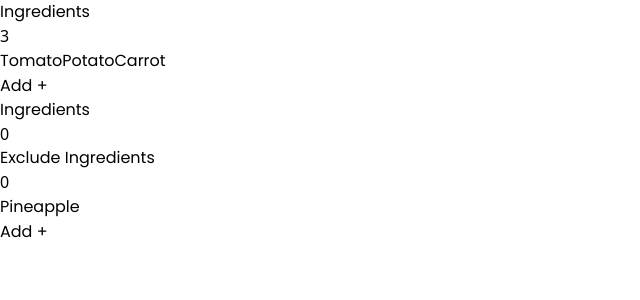
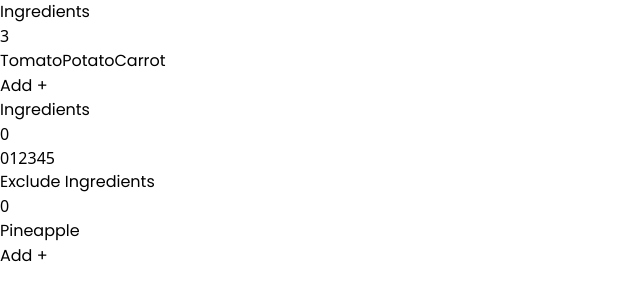
Before and after one commit to Riiduu/What-to-eat-app, a React (Vite) app in the folder what-to-eat-web/: page /search in a window 1280 px wide. Shown: the top 300 px of the page, without its empty margins (0-640 px from the left). Built offline with nearby package versions, Linux system fonts and the light colour scheme; a web font is replaced by a local one.

Commit message:
Some more functionality. Why do I even bother at this point?

```diff
--- a/what-to-eat-web/src/screens/SearchScreen.tsx
+++ b/what-to-eat-web/src/screens/SearchScreen.tsx
@@ -2,18 +2,21 @@ import { useRef, useState, useEffect } from "react";
 
 const SearchScreen = () => {
 
+    /////////// LISTS / Info
     // Holds the selected ingredients
     const [ingredientsList, setIngredientsList] = useState<string[]>(["Tomato", "Potato", "Carrot"]);
+    // Holds the excluded ingredients list
+    const [excludedIngredients, setExcludedIngredients] = useState<string[]>(["Pineapple"]);
+    // MaxIngredients state
+    const [maxIngredients, setMaxIngredients] = useState(0)
+
+    /////////// INPUT STATES
     // Add ingredient input
     const [includedInputActive, setIncludedInputActive] = useState(false);
     // exclude ingredient input
     const [excludedInputActive, setExcludedInputActive] = useState(false);
 
-    // Holds the excluded ingredients list
-    const [excludedIngredients, setExcludedIngredients] = useState<string[]>(["Pineapple"]);
-
-
-
+    //////// INPUTS
     // Included ingredients
     const includedInputRef = useRef("");
     // Excluded Ingredients
@@ -30,9 +33,26 @@ const SearchScreen = () => {
         )
     }
 
+    // MaxIngredient button component
+    const MaxIngredientComponent = (props: any) => {
+        return (
+            <a onClick={() => console.log(props.item)} href="#" className=" w-9 h-9 flex justify-center items-center rounded-xl p-2 font-medium text-2xl bg-green-500 text-white">
+                {props.item}
+            </a>
+        )
+    }
+
     // Called on input submit (enter key). Inserts the item into the state array
     const InsertItem = () => {
-        setIngredientsList([...ingredientsList, inputRef.current.value])
+        setIngredientsList([...ingredientsList, includedInputRef.current.value])
+        includedInputRef.current.value = "";
+        setIncludedInputActive(false);
+    }
+
+    const InsertExcluded = () => {
+        setExcludedIngredients([...excludedIngredients, excludedInputRef.current.value])
+        excludedInputRef.current.value = "";
+        setExcludedInputActive(false);
     }
 
     // included ingredient input box reaction to clicks outside of it
@@ -59,7 +79,8 @@ const SearchScreen = () => {
     }, [includedInputActive, excludedInputActive]);
 
 
-
+    // random
+    const items = Array(6).fill("Item");
 
     return (
         <div className="flex flex-col my-3 mx-5">
@@ -93,7 +114,12 @@ const SearchScreen = () => {
                     <span className="flex justify-center items-center text-xl font-bold rounded-xl ml-5 p-4 w-7 h-7 bg-orange-400 text-white">0</span>
                 </div>
                 <div className="flex flex-row items-center mt-4 space-x-3">
-
+                    <MaxIngredientComponent item="0"/>
+                    <MaxIngredientComponent item="1"/>
+                    <MaxIngredientComponent item="2"/>
+                    <MaxIngredientComponent item="3"/>
+                    <MaxIngredientComponent item="4"/>
+                    <MaxIngredientComponent item="5"/>
                 </div>
             </div>
 
@@ -109,7 +135,7 @@ const SearchScreen = () => {
                             return <IngredientItem item={item} key={key} setArray={setExcludedIngredients} array={excludedIngredients}/>
                         })
                     }
-                    <form className="relative flex justify-center" onSubmit={InsertItem}>
+                    <form className="relative flex justify-center" onSubmit={InsertExcluded}>
                         {
                             excludedInputActive && <input type="text" className="absolute top-[-45px] rounded-xl border-black border-2 shadow-md outline-none w-40 py-2 px-1" ref={excludedInputRef}/>
                         }
```
